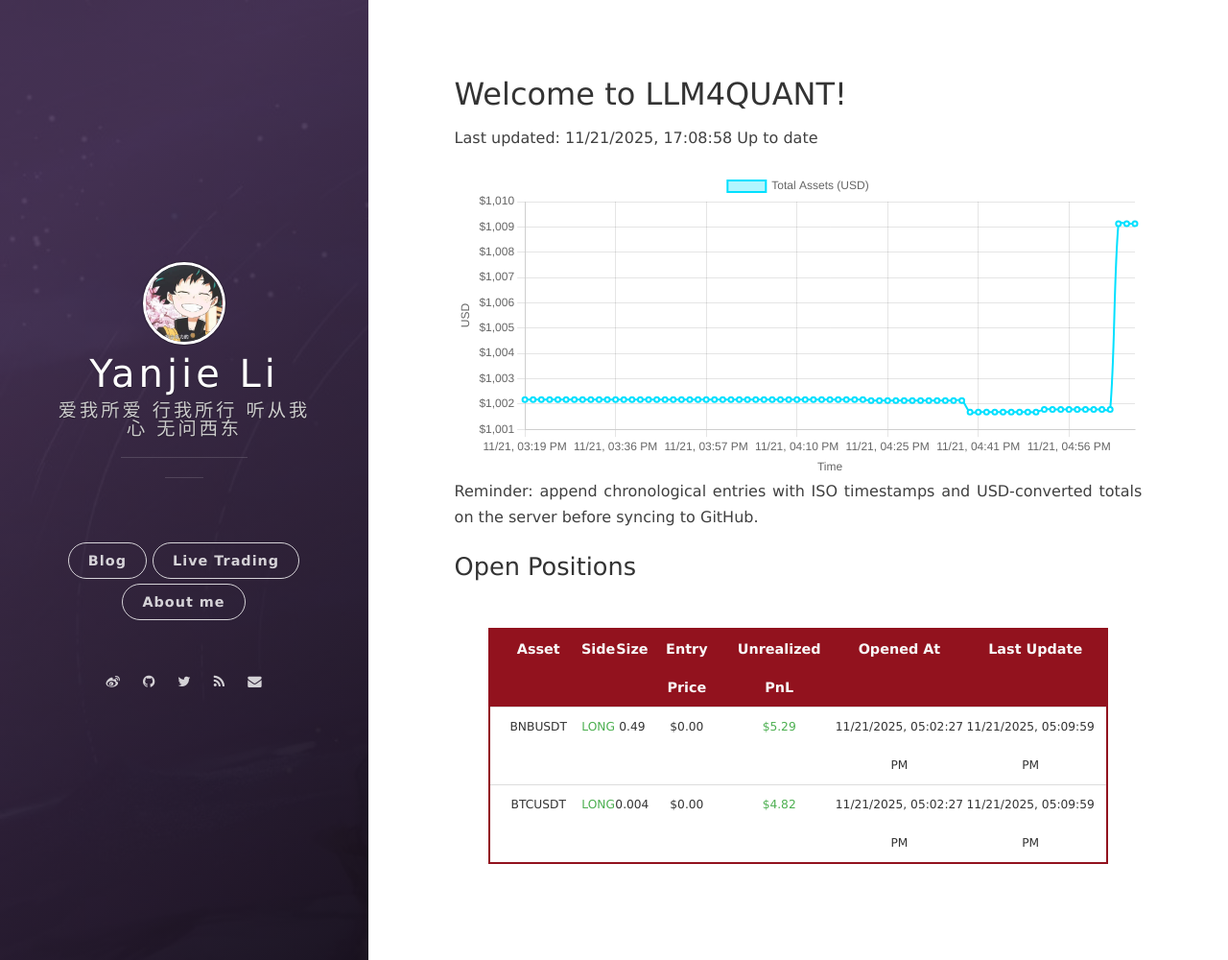
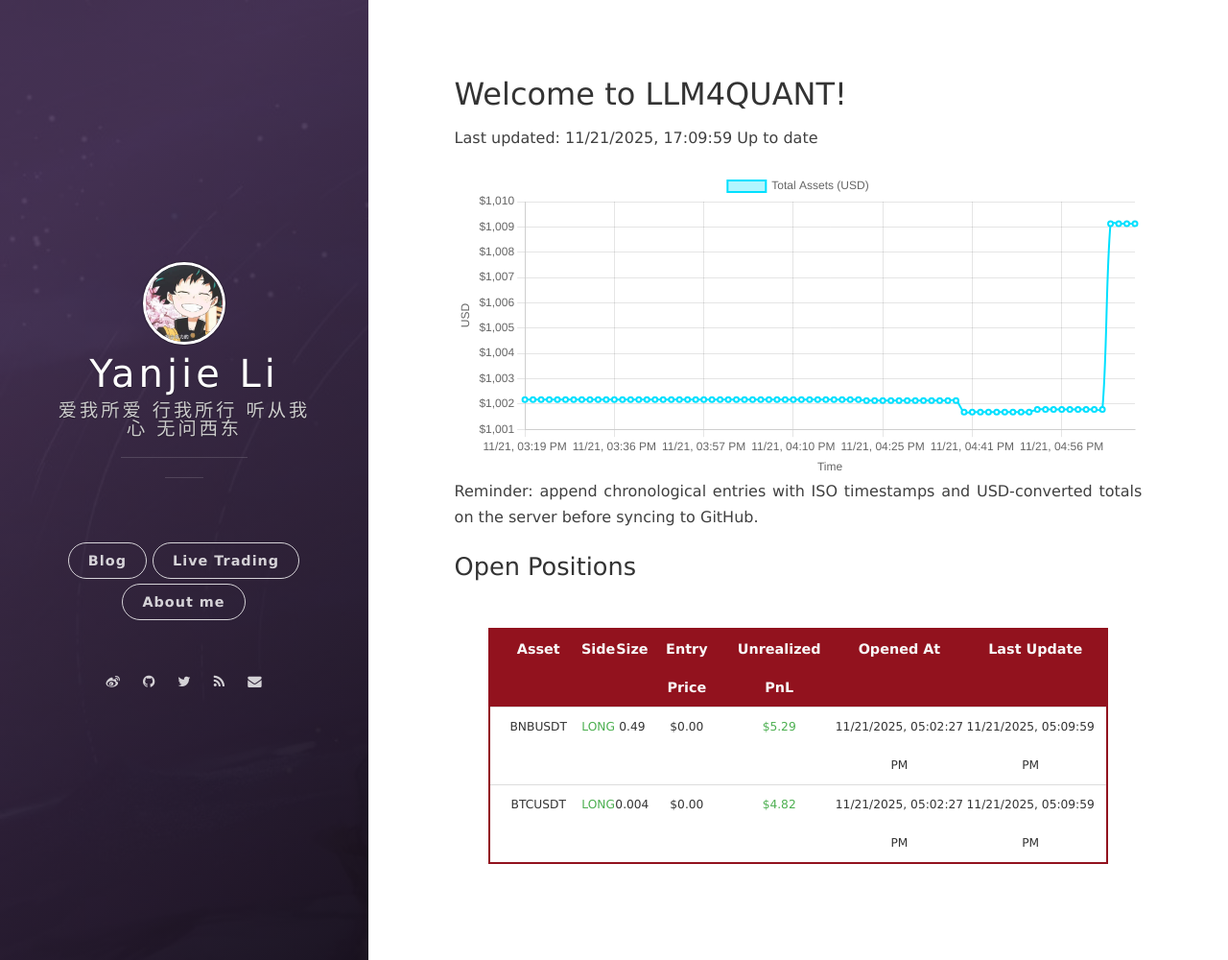
Before and after one commit to leeyegy/leeyegy.github.io, a Jekyll site: the page built from live-trading.html, in a window 1280 px wide and 1000 px high. Shown: the whole window at 96% size. Built offline with Jekyll 4.4.1, drawn with Linux system fonts in a browser that asks for light colours; nearby versions of some CDN libraries.

Commit message:
AccountMonitor: update balance history 2025-11-22T01:09:59+08:00

```diff
--- a/assets/data/binance/balance-history.json
+++ b/assets/data/binance/balance-history.json
@@ -1,5 +1,5 @@
 {
-  "generatedAt": "2025-11-22T01:08:58+08:00",
+  "generatedAt": "2025-11-22T01:09:59+08:00",
   "asset": "total_usd_value",
   "history": [
     {
@@ -301,6 +301,10 @@
     {
       "timestamp": "2025-11-22T01:08:58+08:00",
       "totalUsd": 1009.13413725
+    },
+    {
+      "timestamp": "2025-11-22T01:09:59+08:00",
+      "totalUsd": 1009.13413725
     }
   ]
 }
```
